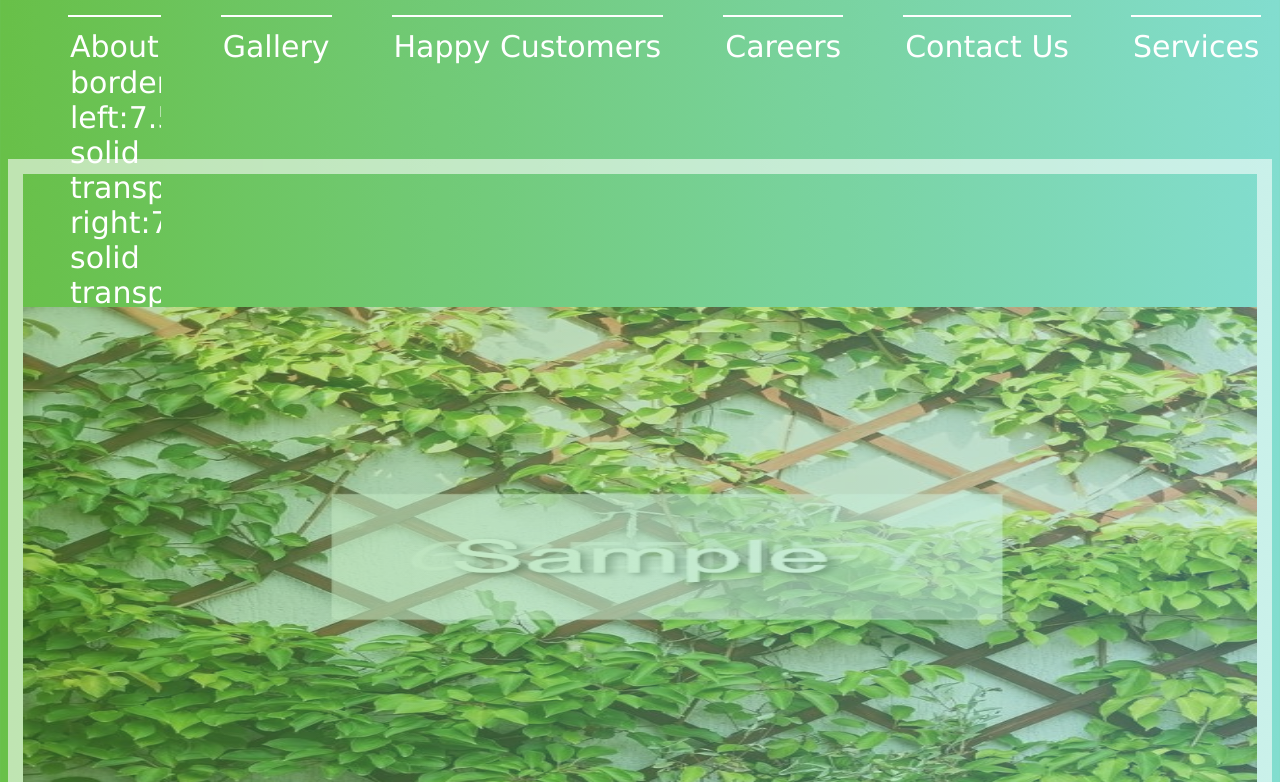
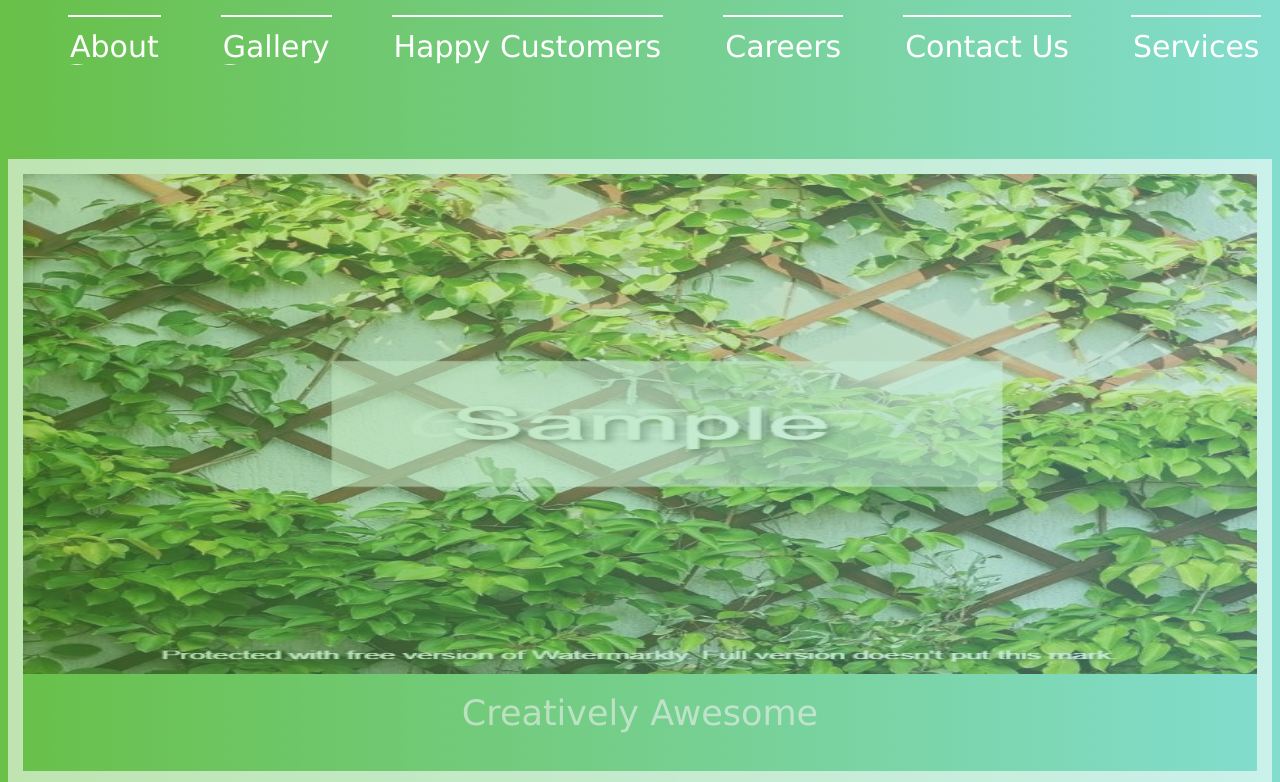
Before and after one commit to Rishanmehmi/Greenwalls.github.io, a website: page index.html in a window 1280 px wide. Shown: the part 304-1086 px from the top of the page. Drawn offline with Linux system fonts and the light colour scheme.

Commit message:
Update index.html

```diff
--- a/index.html
+++ b/index.html
@@ -24,7 +24,7 @@
 
         <div class="navbar"  >
             <div class="dropdown" >
-                <button class="dropbtn" style="margin-left:2em;">About <div style="height:0px;width:0px;border-top:.5px solid white;border-bottom:7.5px solid transparent">border-left:7.5px solid transparent">border-right:7.5px solid transparent"></div></button>
+                <button class="dropbtn" style="margin-left:2em;">About <div style="height:0px;width:0px;border-top:.5px solid white;border-bottom:7.5px solid transparent;border-left:7.5px solid transparent;border-right:7.5px solid transparent"></div></button>
                     <div class="dropdown-content" style="margin-left: 3em;">
                         <a href="#Greenify">Our Blog</a>
                         <a href="mission.html">Mission</a>
@@ -33,7 +33,7 @@
                     </div>
             </div>
          <div class="dropdown">
-            <button class="dropbtn" style="margin-left: 2em;">Gallery </button>
+            <button class="dropbtn" style="margin-left: 2em;">Gallery <div style="height:0px;width:0px;border-top:.5px solid white;border-bottom:7.5px solid transparent;border-left:7.5px solid transparent;border-right:7.5px solid transparent"></div></button>
                 <div class="dropdown-content" style="margin-left: 3em;">
                     <a href="gallery.html">Designs</a>
                     <a href="plants.html">Plants</a>
```
